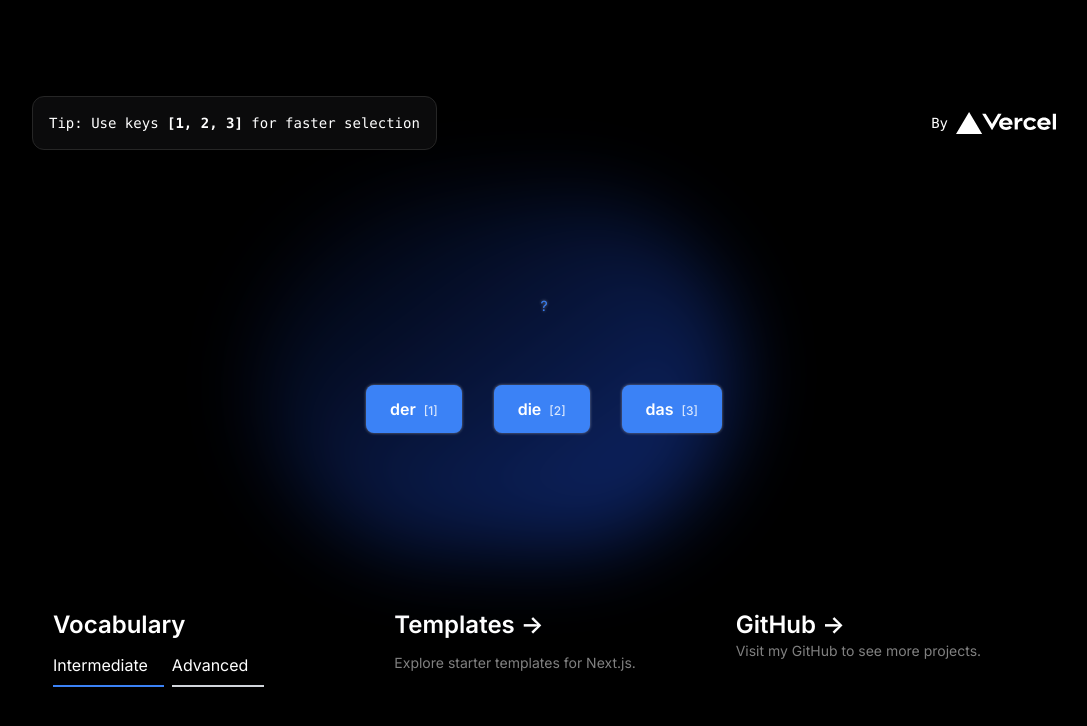
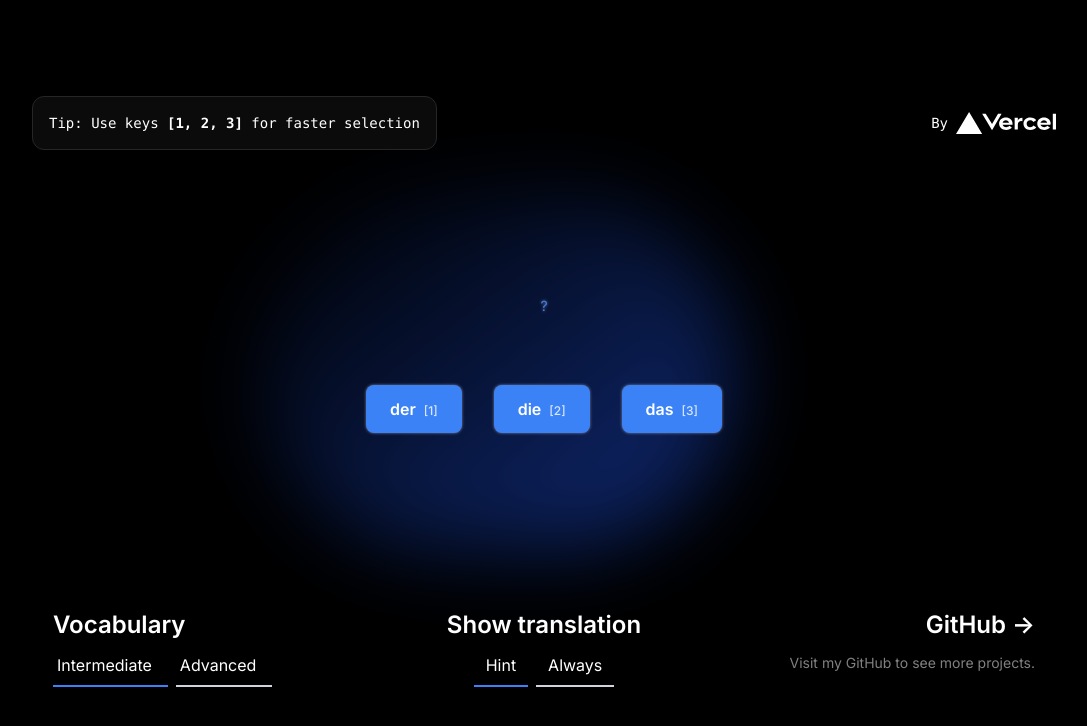
Before and after one commit to DenBrun/ArtikelFlow, a Next.js app: page / in a window 1280 px wide. Shown: the top 726 px of the page, without its empty margins (96-1183 px from the left). Built offline with nearby package versions, Linux system fonts and the light colour scheme; no server answers.

Commit message:
Added translation view preference selection

```diff
--- a/app/page.js
+++ b/app/page.js
@@ -3,7 +3,9 @@ import Card from '@/components/Card';
 import Banner from '@/components/Banner';
 import TabSelect from '@/components/TabSelect';
 import { notFound } from 'next/navigation'
-import { LevelProvider } from "@/components/LevelProvider";
+import { LevelProvider, LevelContext } from "@/components/LevelProvider";
+import { ViewPreferenceProvider, ViewPreferenceContext } from "@/components/ViewPreferenceProvider";
+
 
 export default async function Home() {
   const word = await fetch(process.env.URL + '/api/random_word', {cache: 'no-store'}).then(response => response.json())
@@ -35,6 +37,7 @@ export default async function Home() {
           </a>
         </div>
       </div>
+      <ViewPreferenceProvider>
         <LevelProvider>
           <div className="relative flex place-items-center before:absolute before:h-[300px] before:w-[380px] sm:before:w-[480px] before:-translate-x-[10%] before:rounded-full before:bg-gradient-radial before:from-white before:to-transparent before:blur-2xl before:content-[''] after:absolute after:-z-20 after:h-[180px] after:w-[180px] sm:after:w-[240px] after:translate-x-1/3 after:bg-gradient-conic after:from-sky-200 after:via-blue-200 after:blur-2xl after:content-[''] before:dark:bg-gradient-to-br before:dark:from-transparent before:dark:to-blue-700 after:dark:from-sky-900 after:dark:via-[#0141ff] before:lg:h-[360px] before:opacity-55 w-full justify-center flex-1 sm:m-0 mt-20" >
             <Card word={word} />
@@ -42,49 +45,50 @@ export default async function Home() {
 
           <div className="grid max-w-5xl w-full min-[930px]:grid-cols-3 grid-cols-2">
             <div
-            className="group rounded-lg border border-transparent px-5 py-4 transition-colors hover:border-gray-300 hover:bg-gray-100 hover:dark:border-neutral-700 hover:dark:bg-neutral-800/30 max-xs:col-span-2"
+              className="flex flex-col rounded-lg border border-transparent px-5 py-4 transition-colors hover:border-gray-300 hover:bg-gray-100 hover:dark:border-neutral-700 hover:dark:bg-neutral-800/30 max-xs:col-span-2"
             >
               <h2 className={`mb-3 md:text-2xl text-xl font-semibold`}>
                 Vocabulary{" "}
               </h2>
-            <TabSelect />
+              <TabSelect sharedStateContext={LevelContext} options={[
+                    { label: 'Intermediate', value: 'Intermediate' },
+                    { label: 'Advanced', value: 'Advanced' }]}
+                    alignment={'left'}
+              />
+            </div>
+
+            <div
+              className="flex flex-col min-[930px]:items-center max-xs:items-start items-end rounded-lg border border-transparent px-5 py-4 transition-colors hover:border-gray-300 hover:bg-gray-100 hover:dark:border-neutral-700 hover:dark:bg-neutral-800/30 max-xs:col-span-2"
+            >
+              <h2 className={`mb-3 md:text-2xl text-xl font-semibold`}>
+                Show translation{" "}
+              </h2>
+              <TabSelect sharedStateContext={ViewPreferenceContext} options={[
+                    { label: 'Hint', value: 'Hint' },
+                    { label: 'Always', value: 'Always' }]}
+                    alignment={'center'}
+              />
             </div>
 
             <a
-            href="https://vercel.com/templates?framework=next.js&utm_source=create-next-app&utm_medium=appdir-template&utm_campaign=create-next-app"
-            className="group rounded-lg border border-transparent px-5 py-4 transition-colors hover:border-gray-300 hover:bg-gray-100 hover:dark:border-neutral-700 hover:dark:bg-neutral-800/30 max-xs:col-span-2 "
+              href="https://github.com/DenBrun"
+              className="flex flex-col group min-[930px]:items-end items-start rounded-lg border border-transparent px-5 py-4 transition-colors hover:border-gray-300 hover:bg-gray-100 hover:dark:border-neutral-700 hover:dark:bg-neutral-800/30 col-span-2 min-[930px]:col-auto max-sm:hidden"
               target="_blank"
               rel="noopener noreferrer"
             >
               <h2 className={`mb-3 md:text-2xl text-xl font-semibold`}>
-              Templates{" "}
-              <span className="inline-block transition-transform group-hover:translate-x-1 motion-reduce:transform-none">
-                -&gt;
-              </span>
-            </h2>
-            <p className={`m-0 max-w-[30ch] text-sm opacity-50`}>
-              Explore starter templates for Next.js.
-            </p>
-          </a>
-
-          <a
-            href="https://github.com/DenBrun"
-            className="group rounded-lg border border-transparent px-5 py-4 transition-colors hover:border-gray-300 hover:bg-gray-100 hover:dark:border-neutral-700 hover:dark:bg-neutral-800/30 col-span-2 min-[930px]:col-auto max-sm:hidden"
-            target="_blank"
-            rel="noopener noreferrer"
-          >
-            <h2 className={`md:text-2xl text-xl font-semibold`}>
                 GitHub{" "}
                 <span className="inline-block transition-transform group-hover:translate-x-1 motion-reduce:transform-none">
                   -&gt;
                 </span>
               </h2>
-            <p className={`m-0 max-w-[30ch] text-sm opacity-50 text-balance`}>
+              <p className={`m-0 max-w-[30ch] text-sm opacity-50 min-[930px]:text-right text-teft`}>
                 Visit my GitHub to see more projects.
               </p>
             </a>
           </div>
         </LevelProvider>
+      </ViewPreferenceProvider>
     </main>
   );
 }
--- a/components/Banner.js
+++ b/components/Banner.js
@@ -15,7 +15,7 @@ const Banner = () => {
         return () => window.removeEventListener('resize', handleResize);
   }, []);
   return (
-    <p className="fixed left-0 top-0 flex w-full justify-center border-b border-gray-300 bg-gradient-to-b from-zinc-200 pb-6 pt-8 backdrop-blur-2xl dark:border-neutral-800 dark:bg-zinc-800/30 dark:from-inherit lg:static lg:w-auto  lg:rounded-xl lg:border lg:bg-gray-200 lg:p-4 lg:dark:bg-zinc-800/30">
+    <div className="fixed left-0 top-0 flex w-full justify-center border-b border-gray-300 bg-gradient-to-b from-zinc-200 pb-6 pt-8 backdrop-blur-2xl dark:border-neutral-800 dark:bg-zinc-800/30 dark:from-inherit lg:static lg:w-auto  lg:rounded-xl lg:border lg:bg-gray-200 lg:p-4 lg:dark:bg-zinc-800/30">
           {isSmallScreen ?
           <>
           <a href="https://github.com/DenBrun" target="_blank" rel="noopener noreferrer">
@@ -31,7 +31,7 @@ const Banner = () => {
               &nbsp;for faster selection
             </>
           )}
-    </p>
+    </div>
   )
 }
 
--- a/components/Card.js
+++ b/components/Card.js
@@ -1,6 +1,7 @@
 'use client';
-import { useState, useEffect } from 'react';
-import { useLevelState  } from './LevelProvider';
+import { useState, useEffect, useContext } from 'react';
+import { LevelContext } from './LevelProvider';
+import { ViewPreferenceContext } from './ViewPreferenceProvider';
 
 const Card = ({ word }) => {
   const options = ['der', 'die', 'das'];
@@ -9,7 +10,8 @@ const Card = ({ word }) => {
   const [selectedAnswer, setSelectedAnswer] = useState(null);
   const [showTranslation, setshowTranslation] = useState(false);
 
-  const { levelState, setLevelState } = useLevelState();
+  const { sharedState: levelState } = useContext(LevelContext);
+  const { sharedState: viewPref } = useContext(ViewPreferenceContext);
 
   useEffect(() => {
     const handleKeyPress = (event) => {
@@ -77,12 +79,13 @@ const Card = ({ word }) => {
         <div className="flex items-start justify-center ">
             <h2 className="text-2xl font-bold">{word_data.word}</h2>
             <span className="cursor-pointer" onMouseEnter={() => setshowTranslation(true)} onMouseLeave={() =>setshowTranslation(false)}>
-              <span className=" w-4 text-sm inline-block text-blue-500 hover:text-blue-600">
-            ?
+              {viewPref == 'Hint' && <span className=" w-4 text-sm inline-block text-blue-500 hover:text-blue-600">
+                ?
               </span>
+              }
             </span>
         </div>
-        <p className={`font-thin mt-2 min-h-6 transition-opacity duration-500 ${showTranslation ? 'opacity-100' : 'opacity-0'}`}>{showTranslation && `(${word_data.level}) ${word_data.translation}`}</p>
+        <p className={`font-thin mt-2 min-h-6 transition-opacity duration-500 ${showTranslation || viewPref == 'Always' ? 'opacity-100' : 'opacity-0'}`}>{(showTranslation || viewPref == 'Always') && `(${word_data.level}) ${word_data.translation}`}</p>
       </div>
         <div className="flex flex-wrap justify-center sm:gap-8 gap-5">
           {options.map((option, index) => (
--- a/components/LevelProvider.jsx
+++ b/components/LevelProvider.jsx
@@ -1,34 +1,31 @@
 "use client";
-import { createContext, useState, useContext, useEffect } from 'react';
+import { createContext, useState, useEffect } from 'react';
 
-const LevelContext = createContext();
+export const LevelContext = createContext();
 
 export const LevelProvider = ({ children }) => {
     const [mounted, setMounted] = useState(false)
-    const [sharedLevelState, setSharedLevelState] = useState(null);
+    const [sharedState, setSharedState] = useState(null);
 
     useEffect(() =>  setMounted(true), [])
 
     useEffect(() => {
         const storedLevelState = localStorage.getItem('levelState');
         if (storedLevelState) {
-            setSharedLevelState(storedLevelState);
+            setSharedState(storedLevelState);
         }else{
-            setSharedLevelState('Intermediate');
+            setSharedState('Intermediate');
         }
     }, []);
 
     useEffect(() => {
         if (!mounted) return;
-        localStorage.setItem('levelState', sharedLevelState);
-        console.log('Level state updated:', sharedLevelState);
-    }, [sharedLevelState, mounted]);
+        localStorage.setItem('levelState', sharedState);
+    }, [sharedState, mounted]);
 
     return (
-        <LevelContext.Provider value={{ levelState: sharedLevelState, setLevelState: setSharedLevelState }}>
+        <LevelContext.Provider value={{ sharedState, setSharedState }}>
         {children}
         </LevelContext.Provider>
     );
 };
-
-export const useLevelState = () => useContext(LevelContext);
--- a/components/TabSelect.jsx
+++ b/components/TabSelect.jsx
@@ -1,30 +1,27 @@
 'use client'
+import { useContext } from 'react';
 
-import { useLevelState  } from './LevelProvider';
 
-function DifficultyTabs() {
-    const { levelState, setLevelState } = useLevelState();
+function Tabs({ sharedStateContext, options, alignment }) {
+    const { sharedState, setSharedState } = useContext(sharedStateContext);
 
     const handleTabClick = (tabName) => {
-        setLevelState(tabName);
+        setSharedState(tabName);
     };
 
     return (
-        <div className="flex text-left">
-            <button
-                className={`pr-4 font-normal max-md:text-sm pb-2 mr-1 border-b-2 rounded-t-md ${levelState === 'Intermediate' ? 'border-blue-500' : 'border-gray-300'}`}
-                onClick={() => handleTabClick('Intermediate')}
-            >
-                Intermediate
-            </button>
-            <button
-                className={`pr-4 font-normal max-md:text-sm pb-2 mx-1 border-b-2 rounded-t-md ${levelState === 'Advanced' ? 'border-blue-500' : 'border-gray-300'}`}
-                onClick={() => handleTabClick('Advanced')}
-            >
-                Advanced
-            </button>
+        <div className={`flex gap-2`}>
+            {options.map((option, index) => (
+                <button
+                    key={index}
+                    className={`font-normal max-md:text-sm pb-2 border-b-2 rounded-t-md ${alignment == 'center' ? 'px-3' : alignment == 'right'? 'pr-1 pl-4' : 'pr-4 pl-1'} ${sharedState === option.value ? 'border-blue-500' : 'border-gray-300'}`}
+                    onClick={() => handleTabClick(option.value)}
+                >
+                    {option.label}
+                </button>
+            ))}
         </div>
     );
 }
 
-export default DifficultyTabs;
+export default Tabs;
--- /dev/null
+++ b/components/ViewPreferenceProvider.jsx
@@ -0,0 +1,32 @@
+"use client";
+import { createContext, useState, useEffect } from 'react';
+
+export const ViewPreferenceContext = createContext();
+
+export const ViewPreferenceProvider = ({ children }) => {
+    const [mounted, setMounted] = useState(false)
+    const [sharedState, setSharedState] = useState(null);
+
+    useEffect(() =>  setMounted(true), [])
+
+    useEffect(() => {
+        const storedViewPref = localStorage.getItem('viewPref');
+        if (storedViewPref) {
+            setSharedState(storedViewPref);
+        }else{
+            setSharedState('Hint');
+        }
+    }, []);
+
+    useEffect(() => {
+        if (!mounted) return;
+        localStorage.setItem('viewPref', sharedState);
+        console.log('viewPref state updated:', sharedState);
+    }, [sharedState, mounted]);
+
+    return (
+        <ViewPreferenceContext.Provider value={{ sharedState, setSharedState }}>
+        {children}
+        </ViewPreferenceContext.Provider>
+    );
+};
```
Lines whose indentation alone changed are shown as unchanged.
